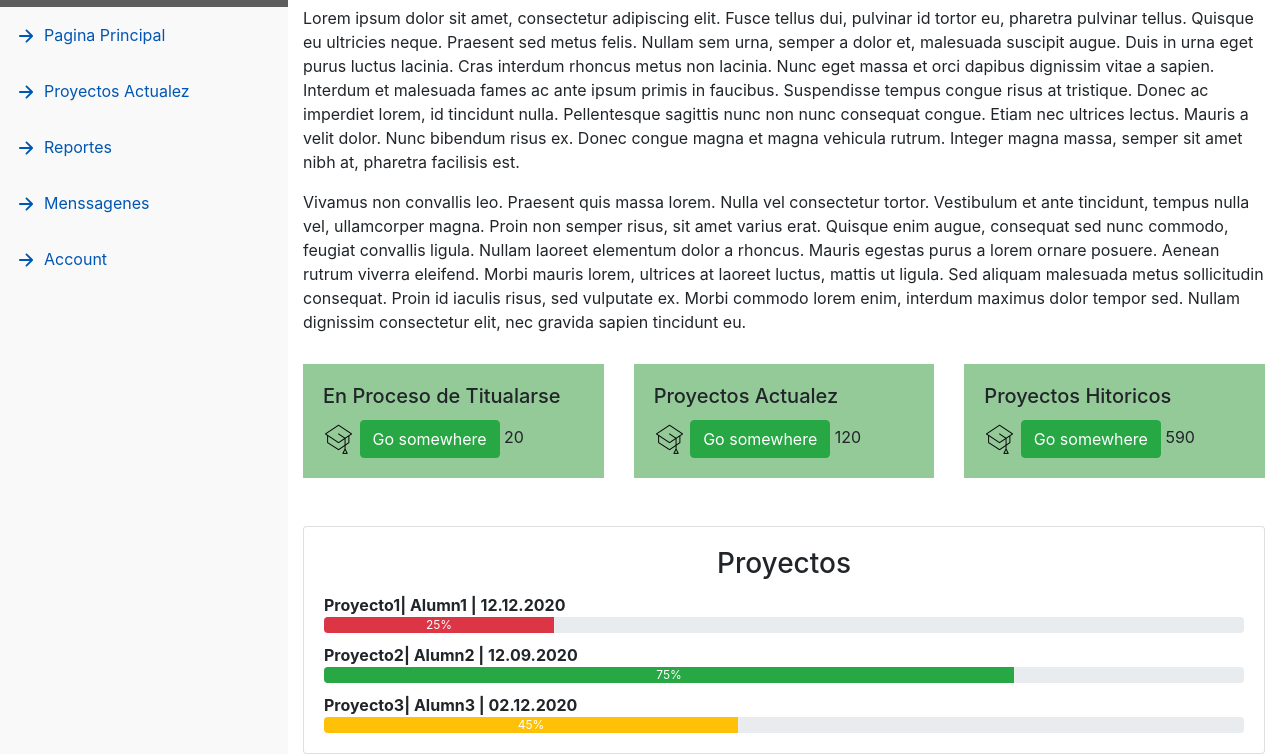
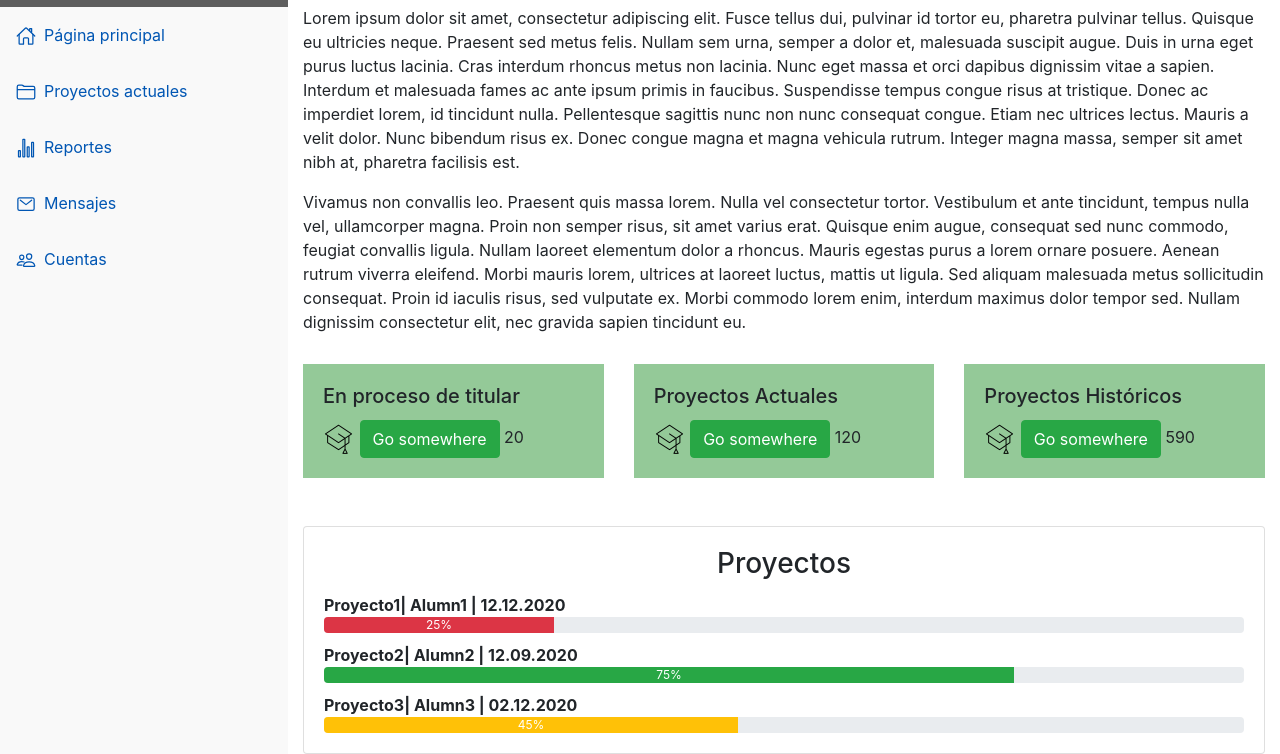
Before and after one commit to melipass/umayor-ui-proyectos, a plain HTML site: page index.html in a window 1280 px wide. Shown: the part 121-875 px from the top of the page. Drawn offline with nearby package versions, Linux system fonts and the light colour scheme.

Commit message:
Updated sidebar icons, fixed typos.

```diff
--- a/index.html
+++ b/index.html
@@ -47,21 +47,22 @@
 
     <!-- Content wrapper -->
     <div class="d-flex" id="wrapper">
+        <!-- Sidebar content -->
         <div id="sidebar-wrapper" class="bg-primary">
             <div class="menu-header">
                 Menú
             </div>
             <div class="menu-list">
+                <a href="index.html" class="d-block p-3" id="menu-list-items">
+                    <ion-icon name="home-outline" class="mr-2 lead"></ion-icon>Página principal</a>
                 <a href="#" class="d-block p-3" id="menu-list-items">
-                    <ion-icon name="arrow-forward-outline" class="mr-2 lead"></ion-icon>Pagina Principal</a>
+                    <ion-icon name="folder-outline" class="mr-2 lead"></ion-icon>Proyectos actuales</a>
                 <a href="#" class="d-block p-3" id="menu-list-items">
-                    <ion-icon name="arrow-forward-outline" class="mr-2 lead"></ion-icon>Proyectos Actualez</a>
+                    <ion-icon name="stats-chart-outline" class="mr-2 lead"></ion-icon>Reportes</a>
                 <a href="#" class="d-block p-3" id="menu-list-items">
-                    <ion-icon name="arrow-forward-outline" class="mr-2 lead"></ion-icon>Reportes</a>
+                    <ion-icon name="mail-outline" class="mr-2 lead"></ion-icon>Mensajes</a>
                 <a href="#" class="d-block p-3" id="menu-list-items">
-                    <ion-icon name="arrow-forward-outline" class="mr-2 lead"></ion-icon>Menssagenes</a>
-                <a href="#" class="d-block p-3" id="menu-list-items">
-                    <ion-icon name="arrow-forward-outline" class="mr-2 lead"></ion-icon>Account</a>
+                    <ion-icon name="people-outline" class="mr-2 lead"></ion-icon>Cuentas</a>
             </div>
         </div>
         <!-- Page content -->
@@ -80,7 +81,7 @@
                     <div class="col-xs-12 col-xl-4">
                         <div class=" text -center">
                             <div class="card-body" id="card_bodyID">
-                                <h5 class="card-title"> En Proceso de Titualarse</h5>
+                                <h5 class="card-title"> En proceso de titular</h5>
                                 <img src="assets/Icones/Graduation32x32.png" class="card-img-left" alt="">
                                 <a href="#" class="btn btn-success">Go somewhere</a>
                                 <span class="font-bold text-tilte"> 20</span>
@@ -91,7 +92,7 @@
                     <div class="col-xs-12 col-xl-4">
                         <div class=" text -center">
                             <div class="card-body" id="card_bodyID">
-                                <h5 class="card-title"> Proyectos Actualez</h5>
+                                <h5 class="card-title"> Proyectos Actuales</h5>
                                 <img src="assets/Icones/Graduation32x32.png" class="card-img-left" alt="">
                                 <a href="#" class="btn btn-success">Go somewhere</a>
                                 <span class="font-bold text-tilte"> 120</span>
@@ -102,7 +103,7 @@
                     <div class="col-xs-12 col-xl-4">
                         <div class=" text -center">
                             <div class="card-body" id="card_bodyID">
-                                <h5 class="card-title"> Proyectos Hitoricos</h5>
+                                <h5 class="card-title"> Proyectos Históricos</h5>
                                 <img src="assets/Icones/Graduation32x32.png" class="card-img-left" alt="">
                                 <a href="#" class="btn btn-success">Go somewhere</a>
                                 <span class="font-bold text-tilte"> 590</span>
@@ -148,12 +149,6 @@
 
             </div>
         </div>
-        <!-- Sidebar end -->
-
-
-
-
-
 
         <script src="https://code.jquery.com/jquery-3.3.1.slim.min.js" integrity="sha384-q8i/X+965DzO0rT7abK41JStQIAqVgRVzpbzo5smXKp4YfRvH+8abtTE1Pi6jizo" crossorigin="anonymous"></script>
         <script src="https://cdnjs.cloudflare.com/ajax/libs/popper.js/1.14.6/umd/popper.min.js" integrity="sha384-wHAiFfRlMFy6i5SRaxvfOCifBUQy1xHdJ/yoi7FRNXMRBu5WHdZYu1hA6ZOblgut" crossorigin="anonymous"></script>
```
